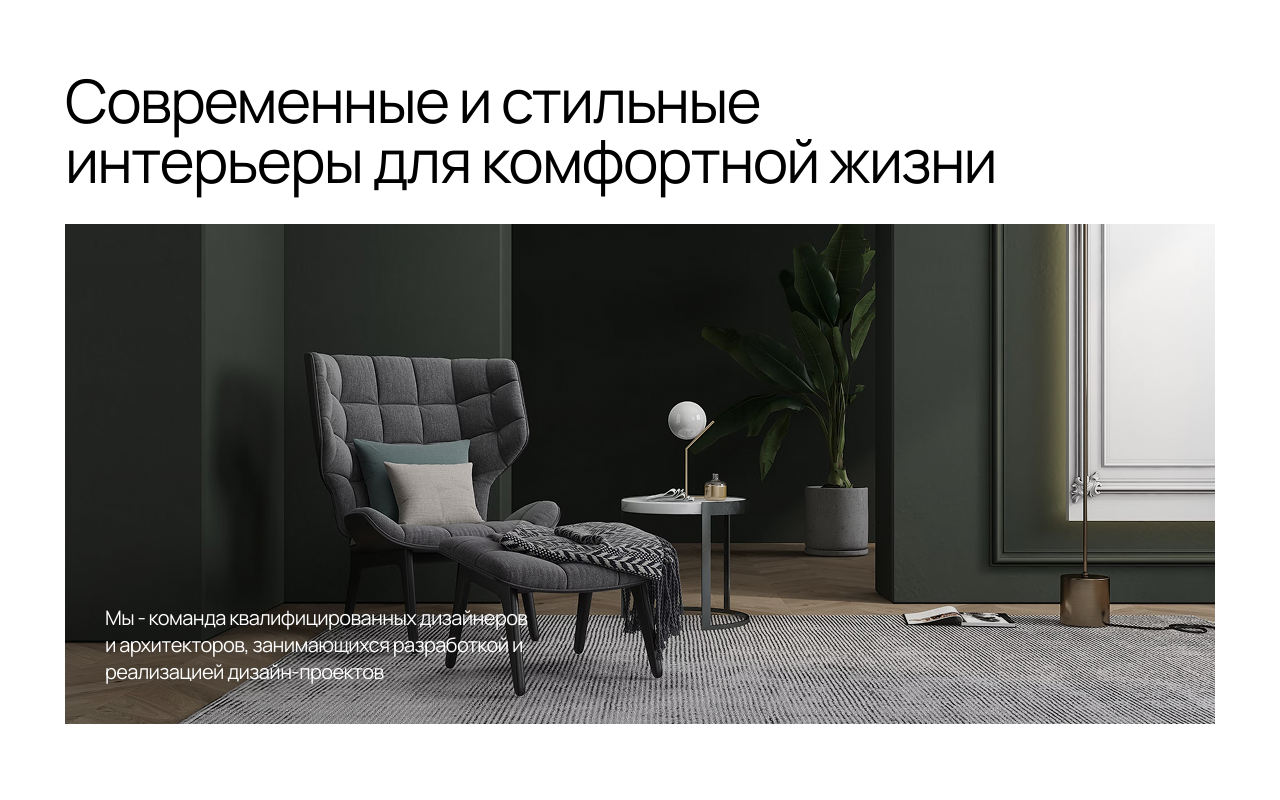
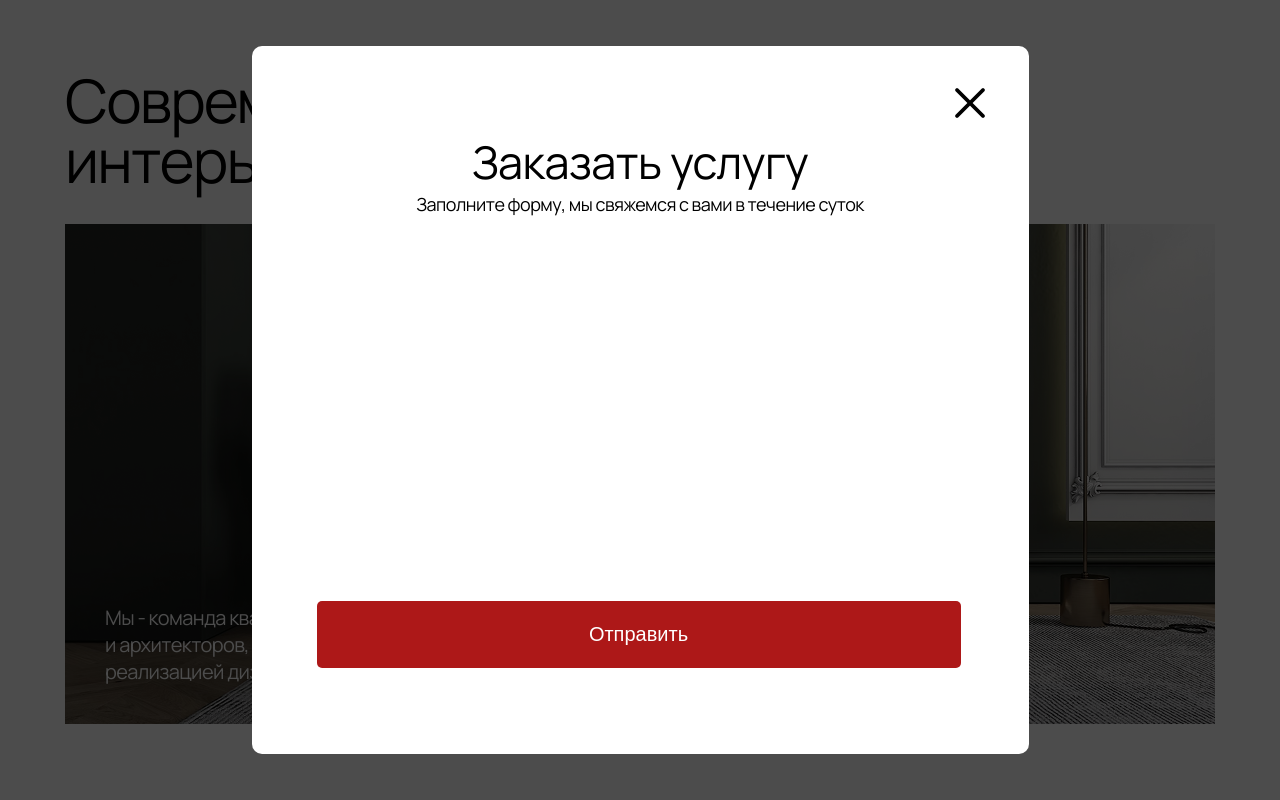
Before and after one commit to bohdanboiko93/metrica-adaptive, a plain HTML site: page index.html in a window 1280 px wide. Shown: the top 800 px of the page. Drawn offline with Linux system fonts and the light colour scheme.

Commit message:
Add files via upload

```diff
--- a/index.html
+++ b/index.html
@@ -142,6 +142,20 @@
         </ul>
       </div>
       <a class="services_a" href="">Заказать услугу</a>
+      <div class="popup">
+        <div class="popup-content">
+          <button class="popup_close-btn">
+            <img src="resources/X.png" alt="close_btn" />
+          </button>
+          <div class="popup-text-wrapper">
+            <p class="popup_title">Заказать услугу</p>
+            <p class="popup_text">
+              Заполните форму, мы свяжемся с вами в течение суток
+            </p>
+          </div>
+          <button class="popup_btn_order">Отправить</button>
+        </div>
+      </div>
     </section>
     <section class="reviews">
       <h2 class="reviews_title">ОТЗЫВЫ</h2>
--- /dev/null
+++ b/styles/popup.css
@@ -0,0 +1,60 @@
+.popup {
+  position: fixed;
+  top: 0;
+  left: 0;
+  width: 100%;
+  height: 100%;
+  display: flex;
+  justify-content: center;
+  align-items: center;
+  background: rgba(0, 0, 0, 0.7);
+}
+
+.popup-content {
+  position: relative;
+  width: 777px;
+  height: 708px;
+  border-radius: 10px;
+  background: #fff;
+}
+
+.popup_close-btn {
+  position: absolute;
+  padding: 10px;
+  right: 34px;
+  top: 32px;
+  background: none;
+  border: none;
+  cursor: pointer;
+}
+
+.popup-text-wrapper {
+  margin-top: 94px;
+}
+
+.popup_title {
+  font-size: 45px;
+  text-align: center;
+}
+
+.popup_text {
+  padding-top: 10px;
+  font-size: 18px;
+  text-align: center;
+}
+
+.popup_btn_order {
+  display: block;
+  position: absolute;
+  border: none;
+  border-radius: 5px;
+  padding: 20px 40px;
+  width: 644px;
+  height: 67px;
+  background: #ad1818;
+  bottom: 86px;
+  left: 65px;
+  font-size: 20px;
+  color: #fff;
+  cursor: pointer;
+}
--- a/styles/styles.css
+++ b/styles/styles.css
@@ -2,6 +2,7 @@
 @import url(interior.css);
 @import url(about.css);
 @import url(projects.css);
+@import url(popup.css);
 @import url(black-section.css);
 @import url(reviews.css);
 @import url(contacts-section.css);
@@ -16,4 +17,6 @@ html {
 
 body {
   font-family: "Manrope", sans-serif;
+  font-weight: 400;
+  letter-spacing: -0.03em;
 }
```
Also changed, not shown: resources/X.png (added).
